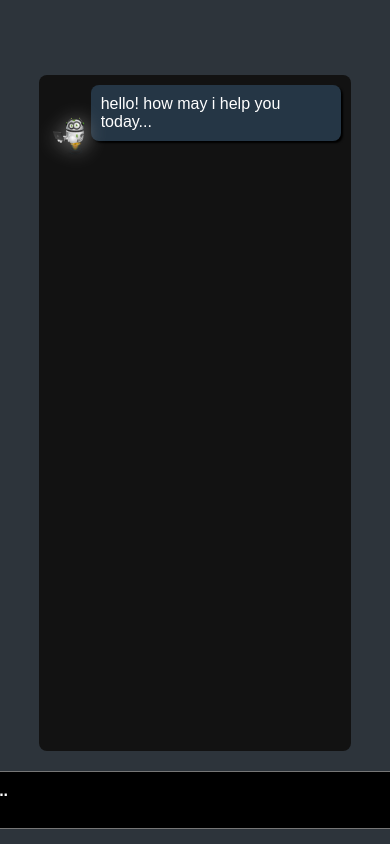
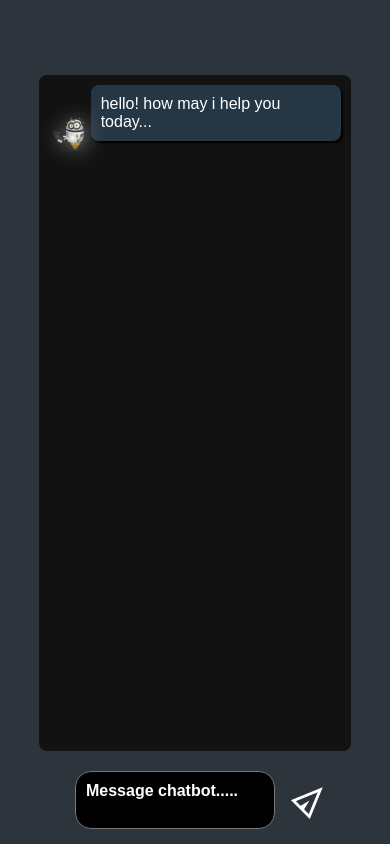
Before and after one commit to aryan21231212/chatBot, a plain HTML site: page index.html in a window 390 px wide. Drawn offline with nearby package versions, Linux system fonts and the light colour scheme.

Commit message:
changes made

```diff
--- a/style.css
+++ b/style.css
@@ -125,3 +125,10 @@ img {
     padding: 4px;
     font-size: 10px;
 }
+
+
+@media screen and (max-width:500px) {
+    #input{
+        width: 200px;
+    }
+}
```
